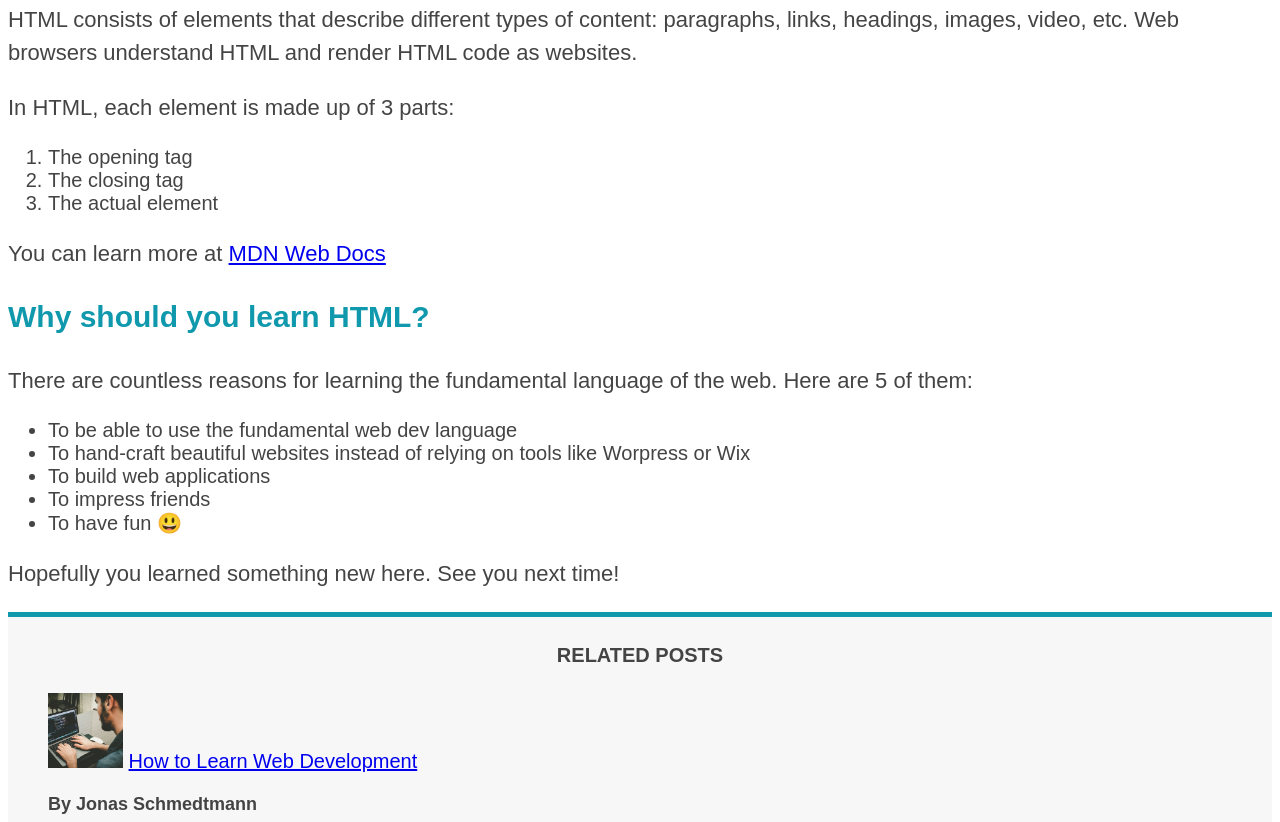
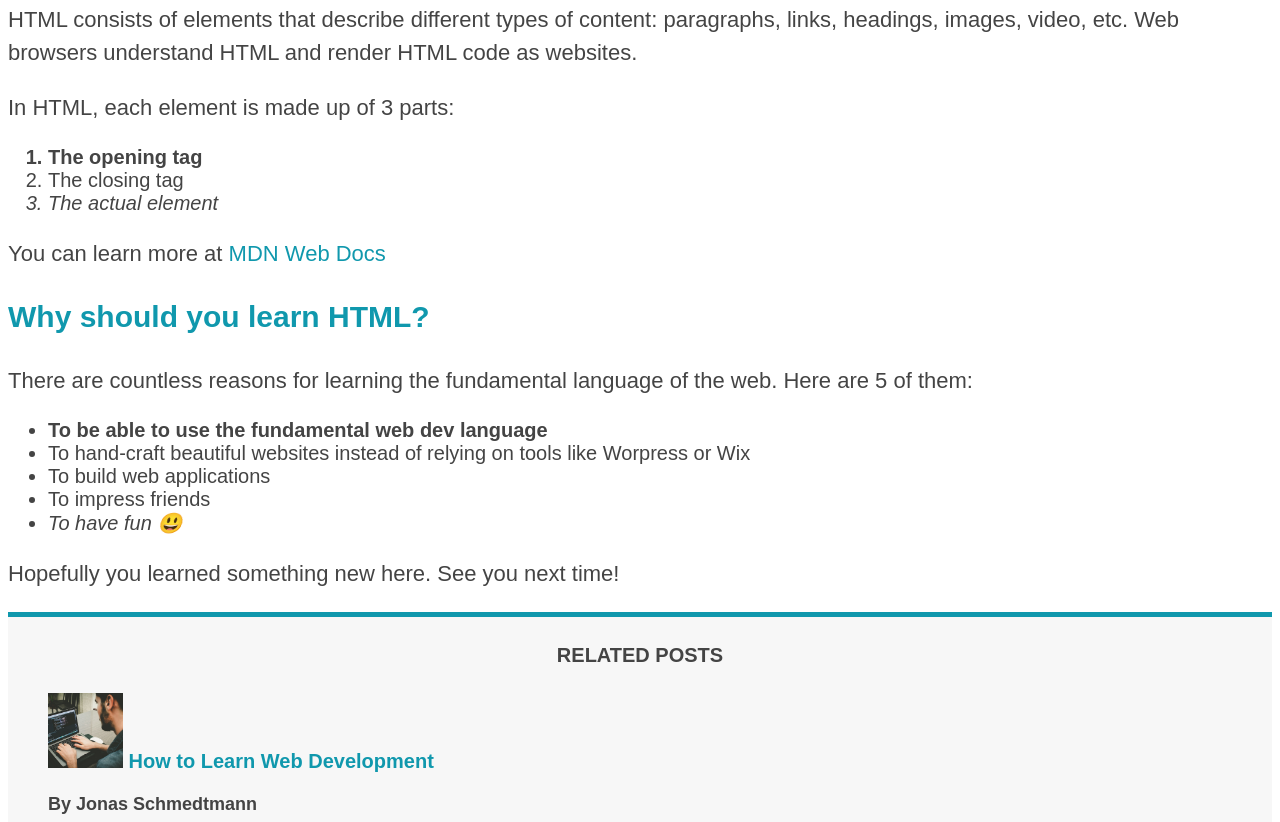
Before and after one commit to fkhan313/html-css, a plain HTML site: page 02-HTML-Fundamentals/index.html in a window 1280 px wide. Shown: the part 838-1660 px from the top of the page. Drawn offline with Linux system fonts and the light colour scheme.

Commit message:
Update styling

```diff
--- a/02-HTML-Fundamentals/index.html
+++ b/02-HTML-Fundamentals/index.html
@@ -72,7 +72,7 @@
       <p>In HTML, each element is made up of 3 parts:</p>
 
       <ol>
-        <li>The opening tag</li>
+        <li class="first-li">The opening tag</li>
         <li>The closing tag</li>
         <li>The actual element</li>
       </ol>
@@ -91,7 +91,9 @@
         web. Here are 5 of them:
       </p>
       <ul>
-        <li>To be able to use the fundamental web dev language</li>
+        <li class="first-li">
+          To be able to use the fundamental web dev language
+        </li>
         <li>
           To hand-craft beautiful websites instead of relying on tools like
           Worpress or Wix
--- a/02-HTML-Fundamentals/style.css
+++ b/02-HTML-Fundamentals/style.css
@@ -77,3 +77,47 @@ aside {
   border-top: 5px solid #1098ad;
   border-bottom: 5px solid #1098ad;
 }
+
+/* .first-li {
+  font-weight: bold;
+} */
+
+li:first-child {
+  font-weight: bold;
+}
+
+li:last-child {
+  font-style: italic;
+}
+
+li:nth-child(even) {
+  /* color: red; */
+}
+
+/* Misconception: this won't work */
+
+/* article p:first-child {
+  color: red;
+} */
+
+/* Styling links */
+
+a:link {
+  color: #1098ad;
+  text-decoration: none;
+}
+
+a:visited {
+  color: #1098ad;
+}
+
+a:hover {
+  color: orangered;
+  font-weight: bold;
+  text-decoration: underline orangered;
+}
+
+a:active {
+  background-color: black;
+  font-style: italic;
+}
```
